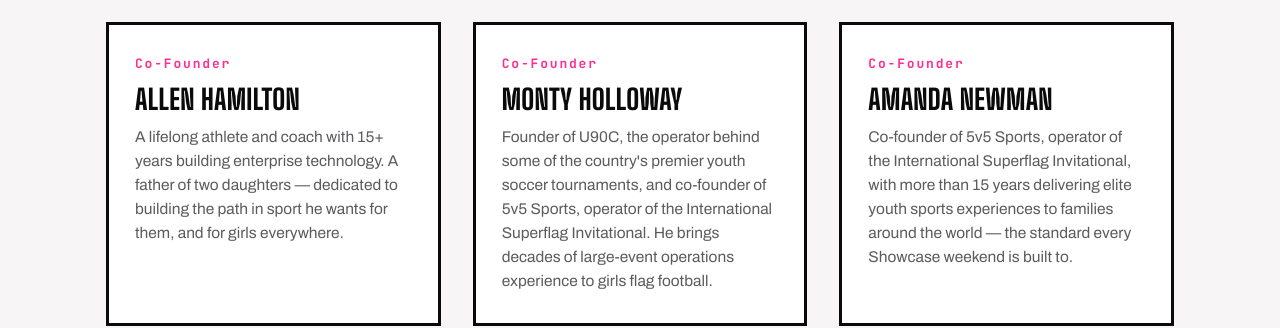
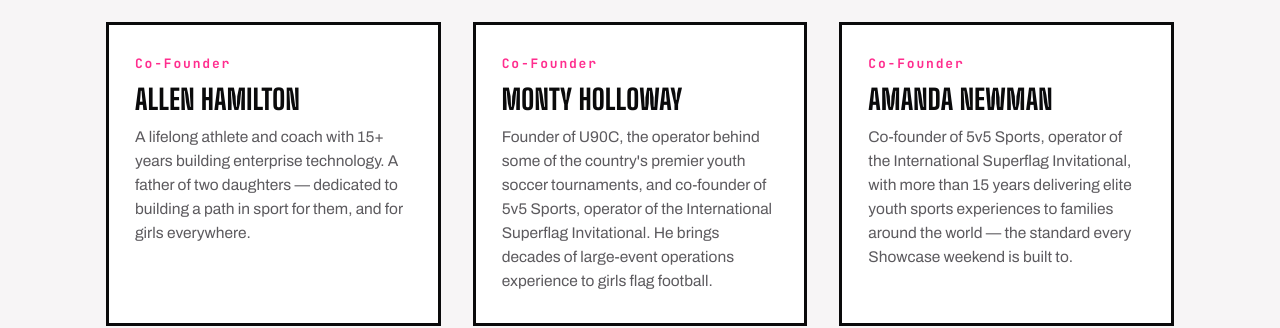
Before and after one commit to teamplayr-us/cfs-web, a Next.js app: page /about in a window 1280 px wide. Shown: the part 1440-1768 px from the top of the page. Built offline with nearby package versions, Linux system fonts and the light colour scheme; no server answers.

Commit message:
Allen bio: building a path in sport for them, and for girls everywhere
Co-Authored-By: Claude Fable 5 <noreply@anthropic.com>
Claude-Session: https://claude.ai/code/session_019V32boShoBmRrwWenCPJFc

```diff
--- a/app/about/page.tsx
+++ b/app/about/page.tsx
@@ -20,7 +20,7 @@ export const metadata: Metadata = {
 const TEAM = [
   {
     name: "Allen Hamilton",
-    bio: "A lifelong athlete and coach with 15+ years building enterprise technology. A father of two daughters — dedicated to building the path in sport he wants for them, and for girls everywhere.",
+    bio: "A lifelong athlete and coach with 15+ years building enterprise technology. A father of two daughters — dedicated to building a path in sport for them, and for girls everywhere.",
   },
   {
     name: "Monty Holloway",
```
